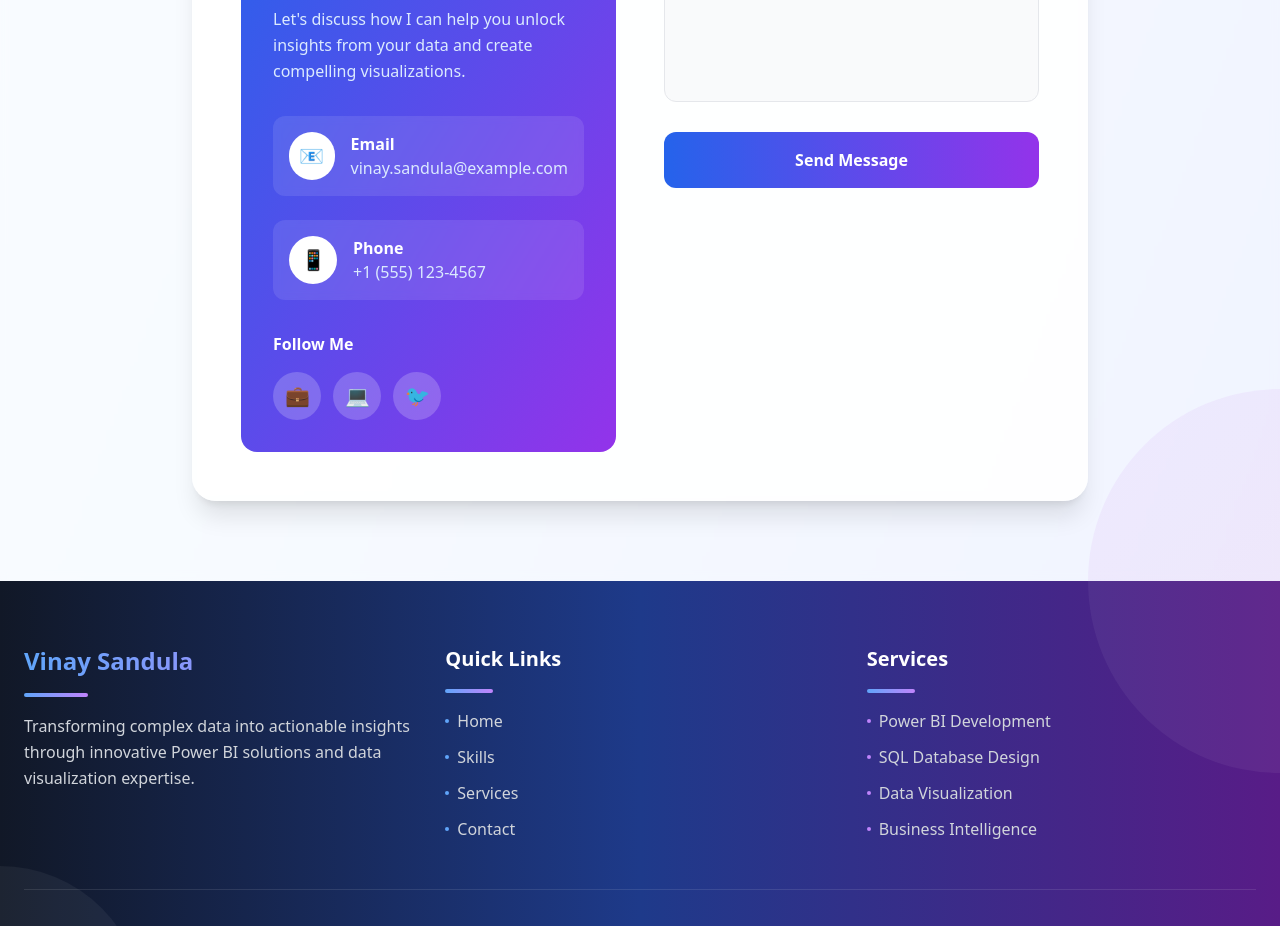
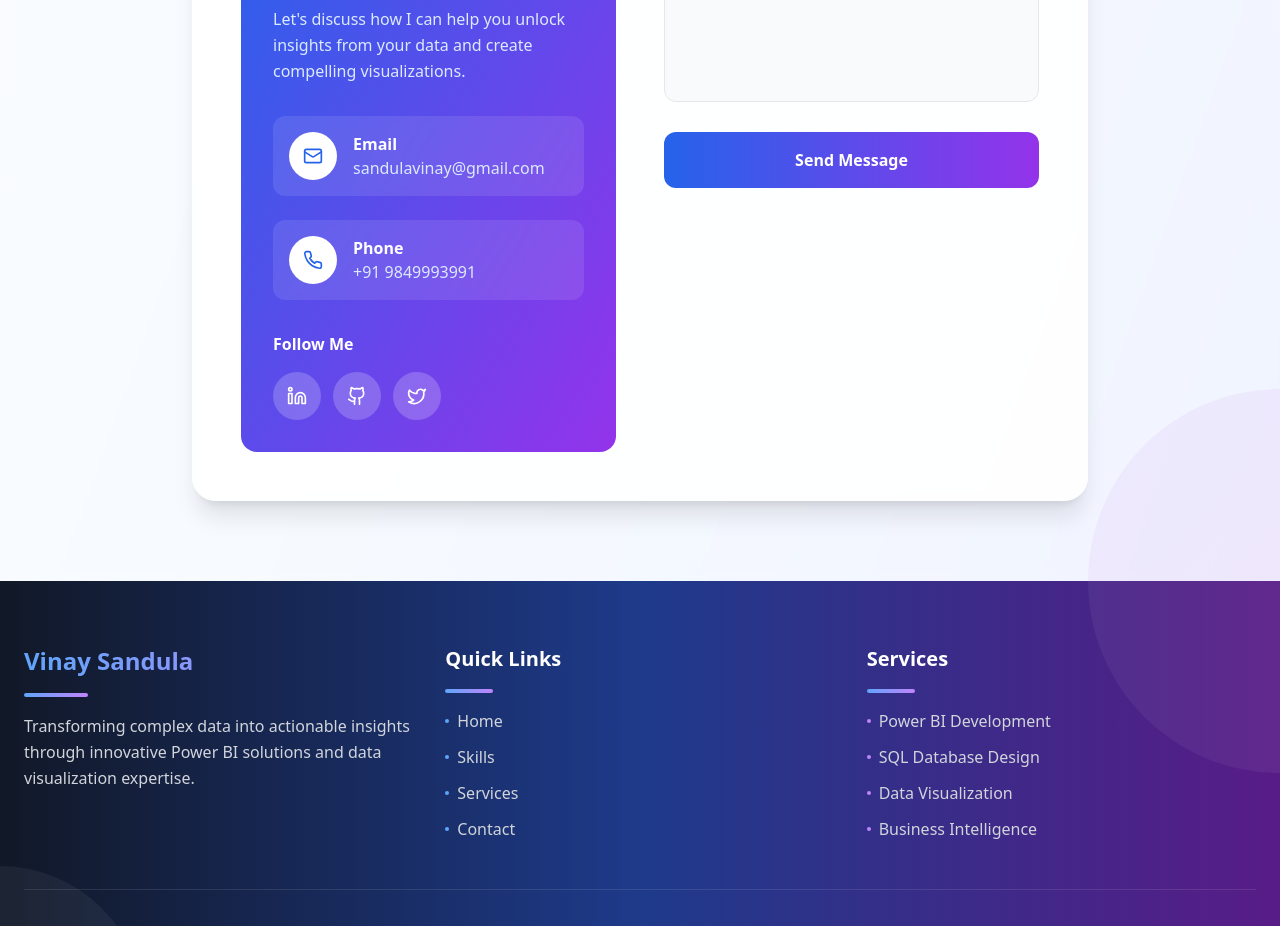
Before and after one commit to SandulaVinay/Portfolio., a React (Vite) app: page / in a window 1280 px wide. Shown: the part 2580-3506 px from the top of the page. Built offline with nearby package versions, Linux system fonts and the light colour scheme.

Commit message:
Update contact and social links
Update contact information, social media links, and social media icons in the contact section.

```diff
--- a/src/components/Contact.tsx
+++ b/src/components/Contact.tsx
@@ -1,5 +1,6 @@
 
 import { useState } from 'react';
+import { Linkedin, Github, Twitter, Mail, Phone } from 'lucide-react';
 
 const Contact = () => {
   const [formData, setFormData] = useState({
@@ -48,20 +49,20 @@ const Contact = () => {
   const socialLinks = [
     {
       name: 'LinkedIn',
-      icon: '💼',
-      url: 'https://www.linkedin.com/in/vinay-sandula',
+      icon: Linkedin,
+      url: 'https://www.linkedin.com/in/sandulavinay',
       color: 'hover:bg-blue-600'
     },
     {
       name: 'GitHub',
-      icon: '💻',
-      url: 'https://github.com/vinay-sandula',
+      icon: Github,
+      url: 'https://github.com/SandulaVinay',
       color: 'hover:bg-gray-800'
     },
     {
       name: 'Twitter',
-      icon: '🐦',
-      url: 'https://twitter.com/vinay_sandula',
+      icon: Twitter,
+      url: 'https://twitter.com/svinay88',
       color: 'hover:bg-blue-400'
     }
   ];
@@ -98,22 +99,22 @@ const Contact = () => {
 
               <div className="space-y-6 mb-8">
                 <div className="flex items-center gap-4 p-4 bg-white/10 rounded-xl backdrop-blur-sm">
-                  <div className="w-12 h-12 bg-white rounded-full flex items-center justify-center text-blue-600 text-xl">
-                    📧
+                  <div className="w-12 h-12 bg-white rounded-full flex items-center justify-center text-blue-600">
+                    <Mail size={20} />
                   </div>
                   <div>
                     <h4 className="font-semibold">Email</h4>
-                    <p className="text-blue-100">vinay.sandula@example.com</p>
+                    <p className="text-blue-100">sandulavinay@gmail.com</p>
                   </div>
                 </div>
 
                 <div className="flex items-center gap-4 p-4 bg-white/10 rounded-xl backdrop-blur-sm">
-                  <div className="w-12 h-12 bg-white rounded-full flex items-center justify-center text-blue-600 text-xl">
-                    📱
+                  <div className="w-12 h-12 bg-white rounded-full flex items-center justify-center text-blue-600">
+                    <Phone size={20} />
                   </div>
                   <div>
                     <h4 className="font-semibold">Phone</h4>
-                    <p className="text-blue-100">+1 (555) 123-4567</p>
+                    <p className="text-blue-100">+91 9849993991</p>
                   </div>
                 </div>
               </div>
@@ -121,17 +122,20 @@ const Contact = () => {
               <div>
                 <h4 className="font-semibold mb-4">Follow Me</h4>
                 <div className="flex gap-3">
-                  {socialLinks.map((link, index) => (
+                  {socialLinks.map((link, index) => {
+                    const IconComponent = link.icon;
+                    return (
                       <a
                         key={index}
                         href={link.url}
                         target="_blank"
                         rel="noopener noreferrer"
-                      className={`w-12 h-12 bg-white/20 rounded-full flex items-center justify-center text-xl transition-all duration-300 ${link.color} hover:scale-110`}
+                        className={`w-12 h-12 bg-white/20 rounded-full flex items-center justify-center transition-all duration-300 ${link.color} hover:scale-110`}
                       >
-                      {link.icon}
+                        <IconComponent size={20} />
                       </a>
-                  ))}
+                    );
+                  })}
                 </div>
               </div>
             </div>
```
Lines whose indentation alone changed are shown as unchanged.
